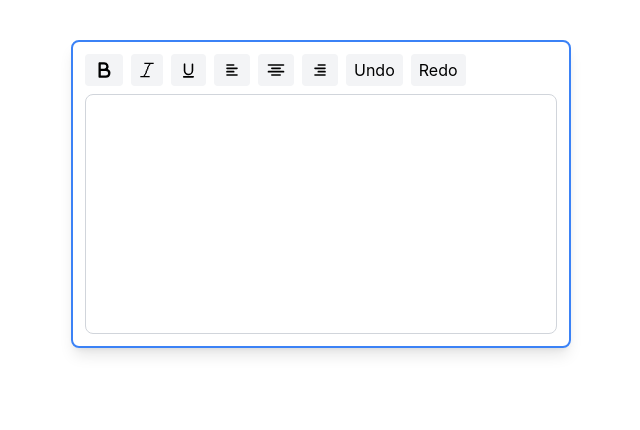
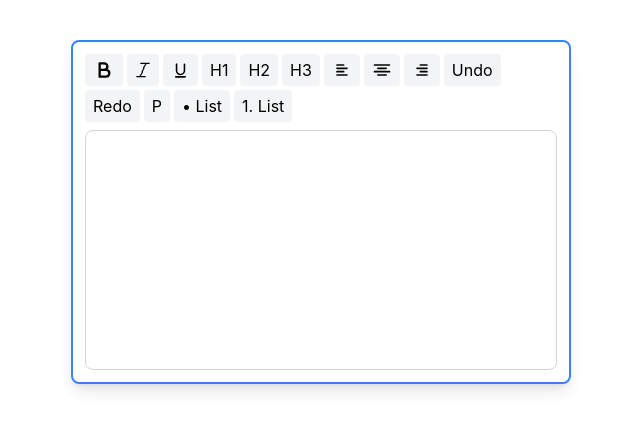
Before and after one commit to Phoreverr/react-text-editor, a React (Create React App) app: page / in a window 1280 px wide. Shown: the top 430 px of the page, without its empty margins (319-959 px from the left). Built offline with nearby package versions, Linux system fonts and the light colour scheme.

Commit message:
feat: Implement text formatting options

```diff
--- a/src/App.tsx
+++ b/src/App.tsx
@@ -14,6 +14,9 @@ function App() {
   const [italicActive, setItalicActive] = useState(false);
   const [underlineActive, setUnderlineActive] = useState(false);
   const editorRef = useRef<HTMLDivElement>(null);
+  const [formatBlock, setFormatBlock] = useState("");
+  const [orderedListActive, setOrderedListActive] = useState(false);
+  const [unorderedListActive, setUnorderedListActive] = useState(false);
   // const hasRun = useRef(false);
 
 const handleSelectionChange = useCallback(() => {
@@ -21,10 +24,16 @@ function App() {
     const newBold = document.queryCommandState("bold");
     const newItalic = document.queryCommandState("italic");
     const newUnderline = document.queryCommandState("underline");
+    const newOrderedList = document.queryCommandState("insertOrderedList");
+    const newUnorderedList = document.queryCommandState("insertUnorderedList");
+    const newFormatBlock = document.queryCommandValue("formatBlock")?.toLowerCase();
 
     if (newBold !== boldActive) setBoldActive(newBold);
     if (newItalic !== italicActive) setItalicActive(newItalic);
     if (newUnderline !== underlineActive) setUnderlineActive(newUnderline);
+    if (newOrderedList !== orderedListActive) setOrderedListActive(newOrderedList);
+    if (newUnorderedList !== unorderedListActive) setUnorderedListActive(newUnorderedList);
+    if (newFormatBlock !== formatBlock) setFormatBlock(newFormatBlock);
 
     const selection = window.getSelection();
     if (!selection || selection.rangeCount === 0) return;
@@ -55,7 +64,16 @@ function App() {
       console.log(cleanHTML);
     }
   });
-  }, [boldActive, italicActive, underlineActive, align]);
+}, [
+  boldActive,
+  italicActive,
+  underlineActive,
+  orderedListActive,
+  unorderedListActive,
+  formatBlock,
+  align,
+]);
+
 
   useEffect(() => {
     // if (hasRun.current) return;
@@ -109,7 +127,8 @@ function App() {
 
   return (
     <div className="w-[500px] h-auto border-2 border-blue-500 p-3 rounded-lg shadow-lg mx-auto mt-10">
-      <div className="flex space-x-2 mb-2">
+      <div className="flex flex-wrap mb-2 gap-1">
+
         <button
           className={`px-2 py-1 rounded ${
             boldActive ? "bg-gray-500 text-white" : "bg-gray-100"
@@ -133,6 +152,24 @@ function App() {
           onClick={() => exec("underline")}
         >
           <Underline />
+        </button>
+        <button
+          className={`px-2 py-1 rounded ${formatBlock === "h1" ? "bg-gray-500 text-white" : "bg-gray-100"}`}
+          onClick={() => exec("formatBlock", "h1")}
+        >
+          H1
+        </button>
+        <button
+          className={`px-2 py-1 rounded ${formatBlock === "h2" ? "bg-gray-500 text-white" : "bg-gray-100"}`}
+          onClick={() => exec("formatBlock", "h2")}
+        >
+          H2
+        </button>
+        <button
+          className={`px-2 py-1 rounded ${formatBlock === "h3" ? "bg-gray-500 text-white" : "bg-gray-100"}`}
+          onClick={() => exec("formatBlock", "h3")}
+        >
+          H3
         </button>
         <button
           className={`px-2 py-1 rounded ${
@@ -170,10 +207,29 @@ function App() {
         >
           Redo
         </button>
+        <button
+          className="px-2 py-1 rounded bg-gray-100"
+          onClick={() => exec("formatBlock", "p")}
+        >
+          P
+        </button>
+
+        <button
+          className={`px-2 py-1 rounded ${unorderedListActive ? "bg-gray-500 text-white" : "bg-gray-100"}`}
+          onClick={() => exec("insertUnorderedList")}
+        >
+          • List
+        </button>
+        <button
+          className={`px-2 py-1 rounded ${orderedListActive ? "bg-gray-500 text-white" : "bg-gray-100"}`}
+          onClick={() => exec("insertOrderedList")}
+        >
+          1. List
+        </button>
       </div>
       <div
         ref={editorRef}
-        className="w-full h-60 p-2 border border-gray-300 rounded-lg focus:outline-none resize-none"
+        className="w-full h-60 overflow-y-auto p-2 border border-gray-300 rounded-lg focus:outline-none scrollbar-thin scrollbar-thumb-gray-400"
         contentEditable
       ></div>
     </div>
```
Lines whose indentation alone changed are shown as unchanged.
